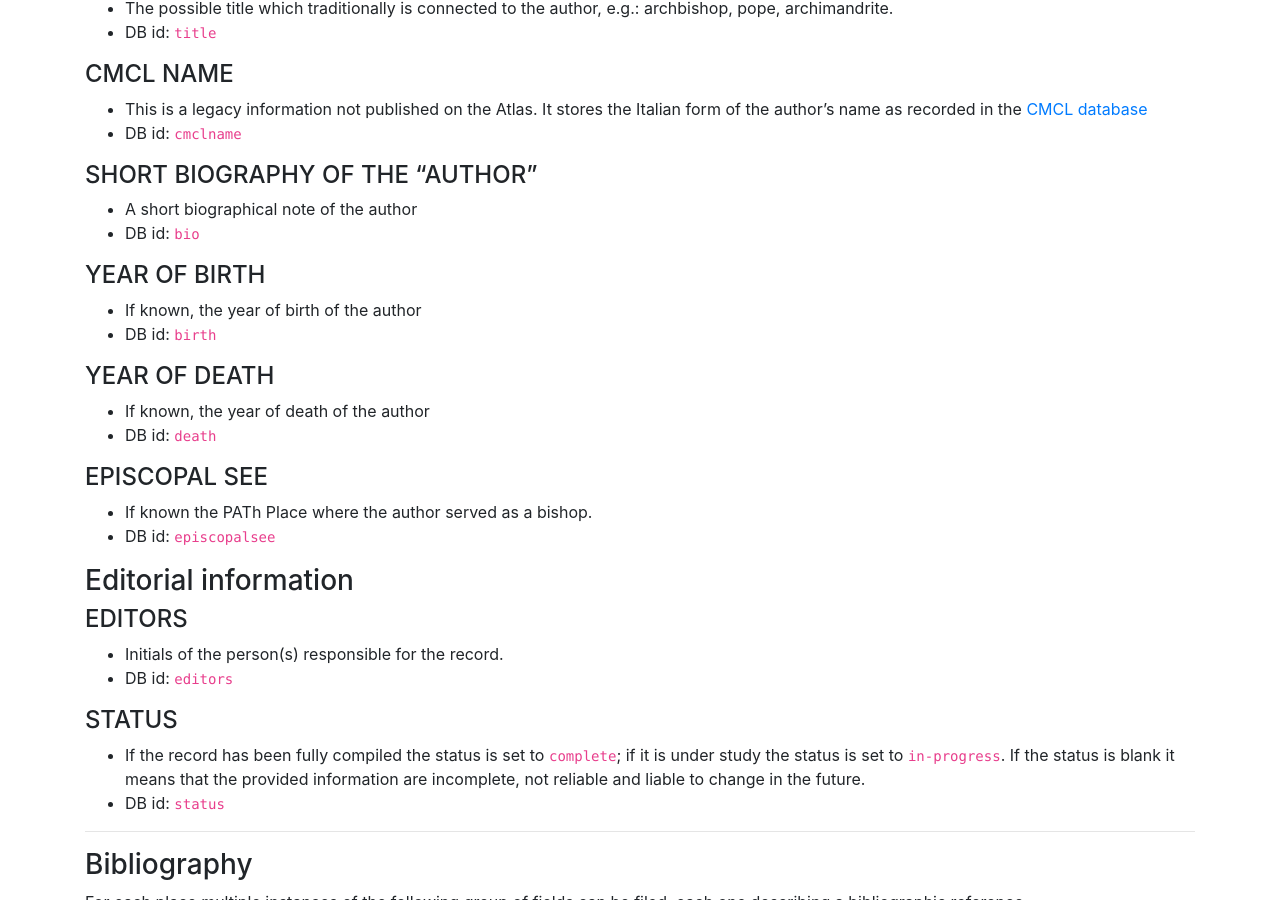
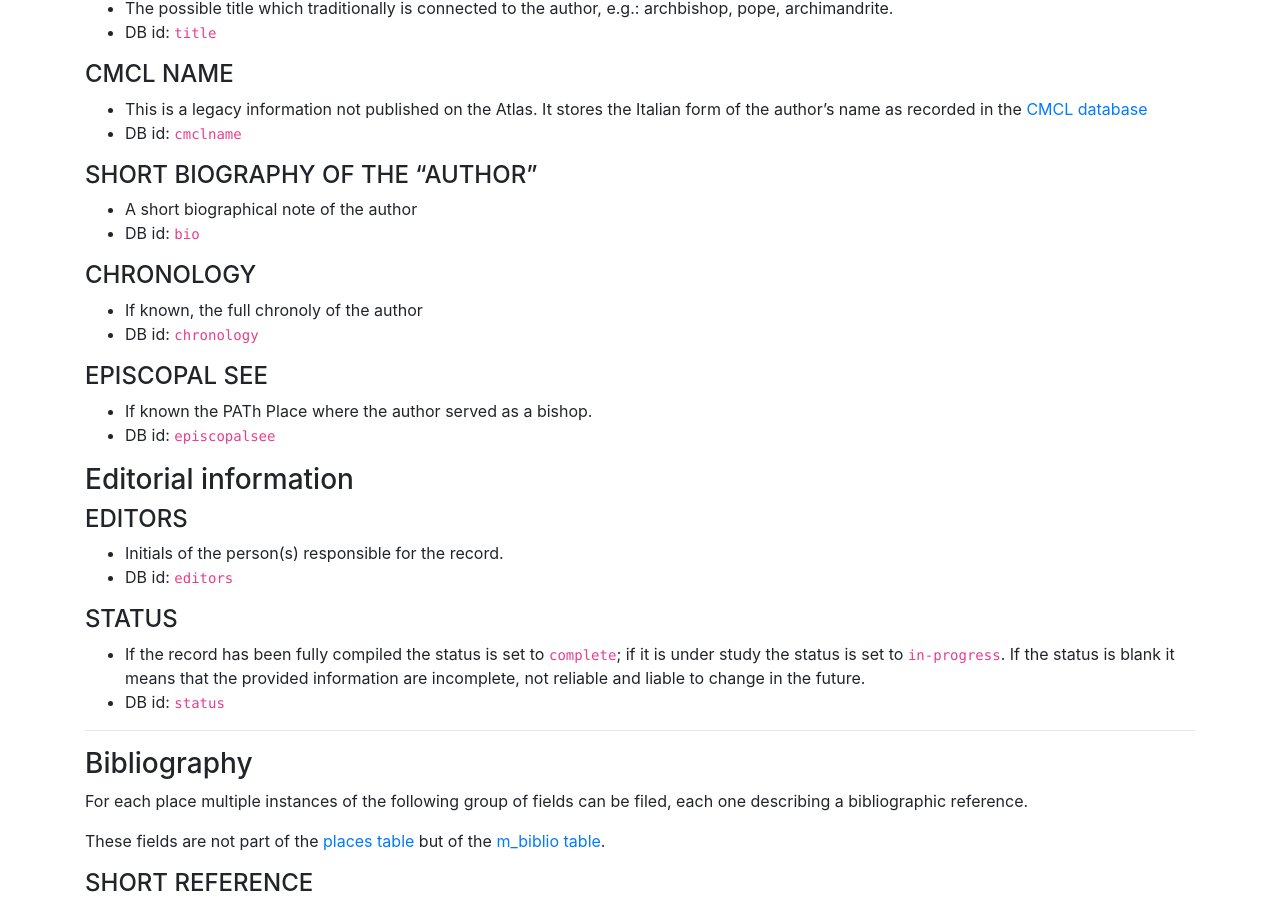
Before and after one commit to paths-erc/docs, a Jekyll site: the page built from handbook/authors.md, in a window 1280 px wide and 900 px high, scrolled down 1143 px. Built offline with Jekyll 4.4.1, drawn with Linux system fonts in a browser that asks for light colours; nearby versions of some CDN libraries.

Commit message:
authors.chronology replaces author.birth and author.death

```diff
--- a/handbook/authors.md
+++ b/handbook/authors.md
@@ -42,13 +42,9 @@ Ref.: `paths.authors`
 - A short biographical note of the author
 - DB id: `bio`
 
-#### YEAR OF BIRTH
-- If known, the year of birth of the author
-- DB id: `birth`
-
-#### YEAR OF DEATH
-- If known, the year of death of the author
-- DB id: `death`
+#### CHRONOLOGY
+- If known, the full chronoly of the author
+- DB id: `chronology`
 
 #### EPISCOPAL SEE
 - If known the PATh Place where the author served as a bishop.
```
Also changed, not shown: schema/authors.md (+1 -2 lines).
